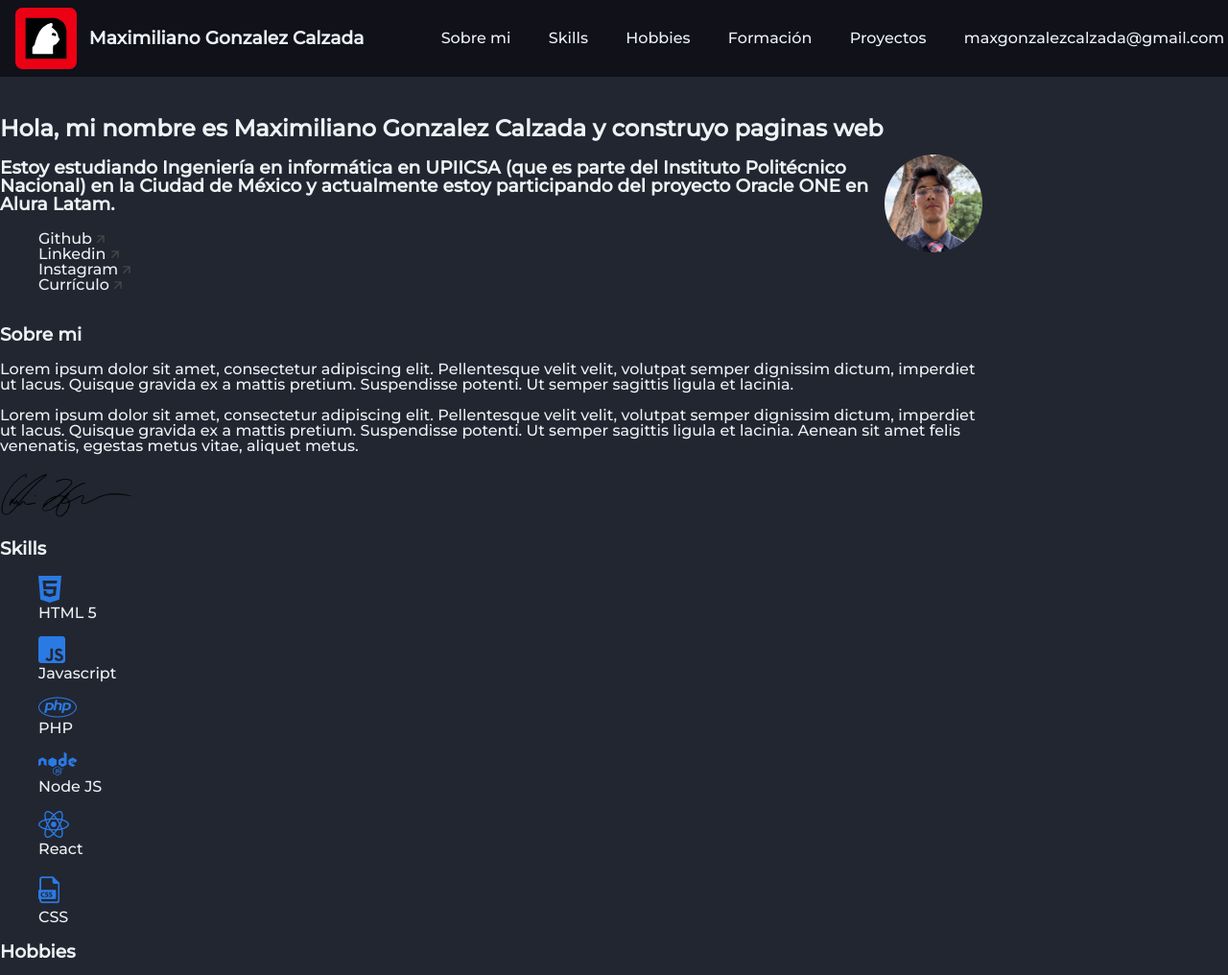
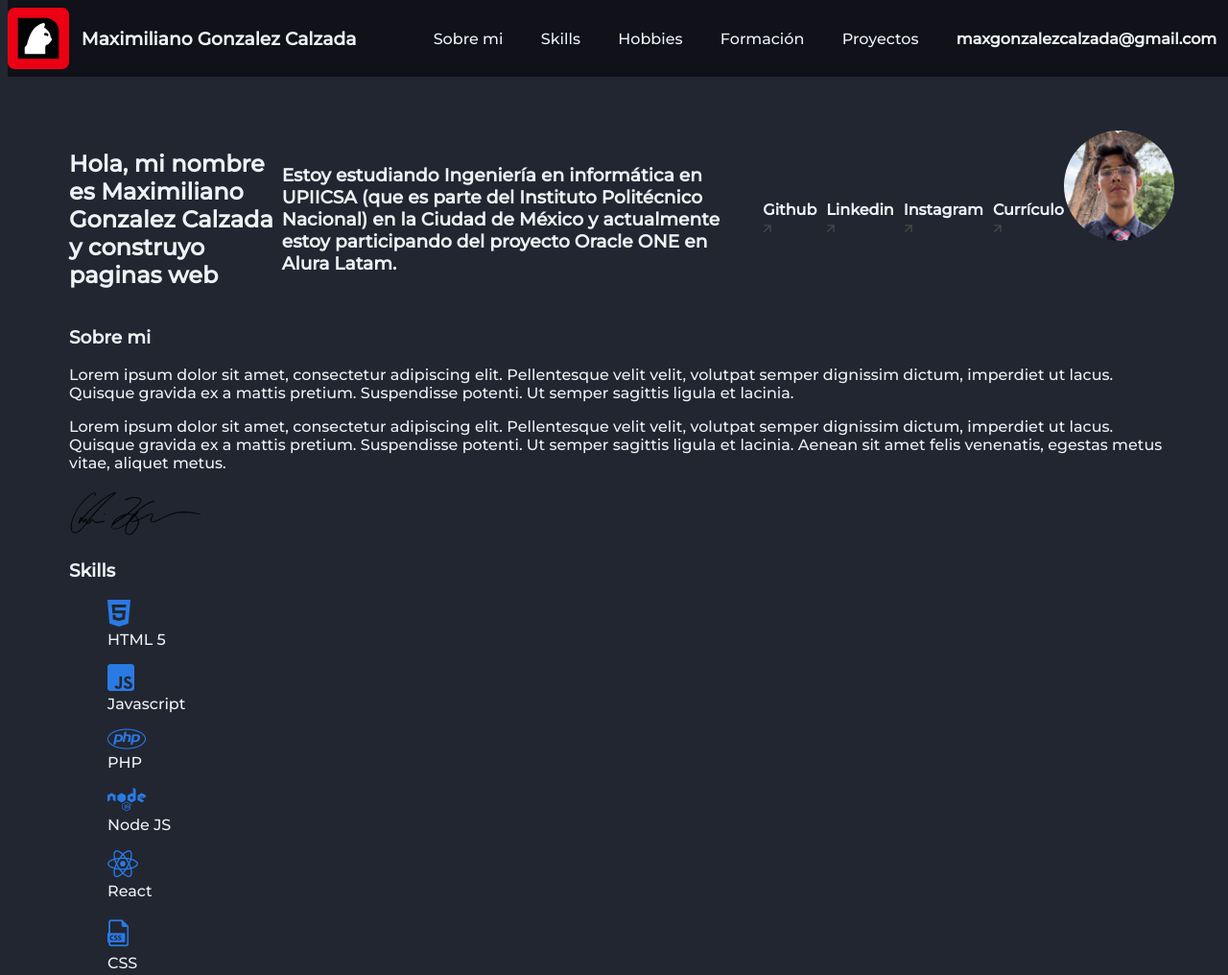
Before and after one commit to MaxKeenti/personal-portfolio, a plain HTML site: page index.html in a window 1280 px wide. Shown: the top 1016 px of the page at 96% size. Drawn offline with Linux system fonts and the light colour scheme; files whose address does not match are found by name.

Commit message:
Workarounds to keep everything tidy

```diff
--- a/css/style.css
+++ b/css/style.css
@@ -1,25 +1,16 @@
-/*CSS Reset / Normalize*/
-/* Hemos disponibilizado el básico de reset de estilos. Si quieren, añadan más informaciones
-en las secciones señaladas */
+/*CSS Reset*/
 
 :root {
-    /* Inserta la variable de los otros colores inspeccionando el exemplo de figma */
+    /* Colors to be used in the whole proyect */
     --bg-color: #222631;
     --link-color: #edf2f4;
     --bg-menu-color: #101119;
 }
 
 body {
-    box-sizing: border-box;
+    width: 100vw;
     background-color: var(--bg-color);
     font-family: 'Montserrat';
-    margin: 0;
-    padding: 0;
-    line-height: 1;
-    position: absolute;
-    width: 80%;
-    height: 100vh;
-    overflow: auto;
     color: var(--link-color);
 }
 
@@ -34,16 +25,24 @@ a {
     color: var(--link-color);
 }
 
-/*En este desafío nosostros gustaríamos que ustedes intentaran utilizar la metodología BEM.
+a:hover {
+    text-decoration: underline;
+}
 
-Lo que es el BEM?
+.everything{
+    padding: 10vw 5vw;
+}
 
-BEM (Bloque, Elemento, Modificador) es un enfoque basado en componentes para el
-desarrollo web. La idea detrás de esto es dividir la interfaz de usuario en bloques
-independientes. Esto hace que el desarrollo de la interfaz sea fácil y rápido, incluso
-con una interfaz de usuario compleja, y permite la reutilización del código existente sin copiar y pegar.
+/* In this challenge, we would like you to try using the BEM methodology.
 
-Enlace de la documentación oficial!
+What is BEM?
+
+BEM (Block, Element, Modifier) is a component-based approach to web development.
+The idea behind it is to divide the user interface into independent blocks. This
+makes interface development easy and fast, even with a complex user interface, and
+allows for the reuse of existing code without copying and pasting.
+
+Link to the official documentation!
 https://en.bem.info/methodology/quick-start/*/
 
 /*Sección Menu*/
@@ -53,7 +52,6 @@ section.menu {
     bottom: 0%;
     height: 10%;
     width: 100%;
-    padding-left: 1rem;
 
     /* Responsive attributes */
 
@@ -105,20 +103,28 @@ section.menu {
 /*Sección Title*/
 
 section.title {
-    padding-top: 10%;
+    .title__div {
+        display: flex;
+        width: 100%;
+        justify-content: space-between;
+        box-sizing: border-box;
+    }
 
-    .title__div {
-        /* Responsive attributes */
+    .title__container {
+        font-size: 16px;
+        font-weight: 700;
+        display: flex;
+        align-items: center;
+    }
 
+    .title__network {
         display: flex;
-        /* Makes the div a flexible one */
-        justify-content: space-between;
-        /* Makes objects have an equal amount of space between them */
-        align-items: center;
-        /* Makes all items inside a div to be aligned vertically in the center */
+        list-style: none;
+        gap: 10px;
     }
 
     .title__profile {
+        flex: 1;
         display: flex;
         border-radius: 50%;
         width: 10%;
--- a/index.html
+++ b/index.html
@@ -5,18 +5,17 @@
     <meta charset="UTF-8">
     <meta http-equiv="X-UA-Compatible" content="IE=edge">
     <meta name="viewport" content="width=device-width, initial-scale=1.0">
-    <!-- Referencia de la hoja de estilo de Css -->
+    <!-- CSS Stylesheet reference -->
     <link rel="stylesheet" href="css/style.css">
     <link rel="preconnect" href="https://fonts.googleapis.com">
     <link rel="preconnect" href="https://fonts.gstatic.com" crossorigin>
-    <!-- Fonte del Proyecto Raleway -->
+    <!-- Proyect font: Montserrat -->
     <link href="https://fonts.googleapis.com/css2?family=Montserrat:wght@500&display=swap" rel="stylesheet">
     <title> Mi Portafolio</title>
 </head>
 
 <body>
-    <!-- Sección del Menú  -->
-    <div class="everything">
+    <!-- Menu section  -->
     <section class="menu">
         <header class="menu__header">
             <img id="logo-maxkeenti" src="assets\Max_Keenti_Logo_Color.svg">
@@ -29,18 +28,21 @@
                 <li class="menu__list__item"><a href="#hobbies">Hobbies</a></li>
                 <li class="menu__list__item"><a href="#formacion">Formación</a></li>
                 <li class="menu__list__item"><a href="#xp">Proyectos</a></li>
-                    <li class="menu__list__item"><a href="#contacto">maxgonzalezcalzada@gmail.com</a></li>
+                <li class="menu__list__item"><a href="#contacto"><strong>maxgonzalezcalzada@gmail.com</strong></a>
+                </li>
             </ul>
         </nav>
     </section>
 
+    <main class="everything">
         <!-- Sección del Header/Title/Hero -->
         <section class="title">
             <div class="title__div">
-
                 <div class="title__container">
                     <h2 class="title__bio">Hola, mi nombre es Maximiliano Gonzalez Calzada y construyo paginas web</h2>
-                    <h3 class="title__subsection">Estoy estudiando Ingeniería en informática en UPIICSA (que es parte del Instituto Politécnico Nacional) en la Ciudad de México y actualmente estoy participando del proyecto Oracle ONE en Alura Latam.</h3>
+                    <h3 class="title__subsection">Estoy estudiando Ingeniería en informática en UPIICSA (que es parte
+                        del Instituto Politécnico Nacional) en la Ciudad de México y actualmente estoy participando del
+                        proyecto Oracle ONE en Alura Latam.</h3>
                     <ul class="title__network">
                         <!-- Pon los enlaces de tus redes sociales favoritas -->
                         <li class="title__network__item"><a href="">Github <img src="assets\arrow.png"> </a></li>
@@ -305,7 +307,7 @@
                     <p>2022</p>
                 </div>
             </section>
-    </div>
+    </main>
     <!-- Script del documento JavaScript -->
     <script src="validacion.js"></script>
     <!-- Script of fontawesome icons -->
```
Lines whose indentation alone changed are shown as unchanged.
